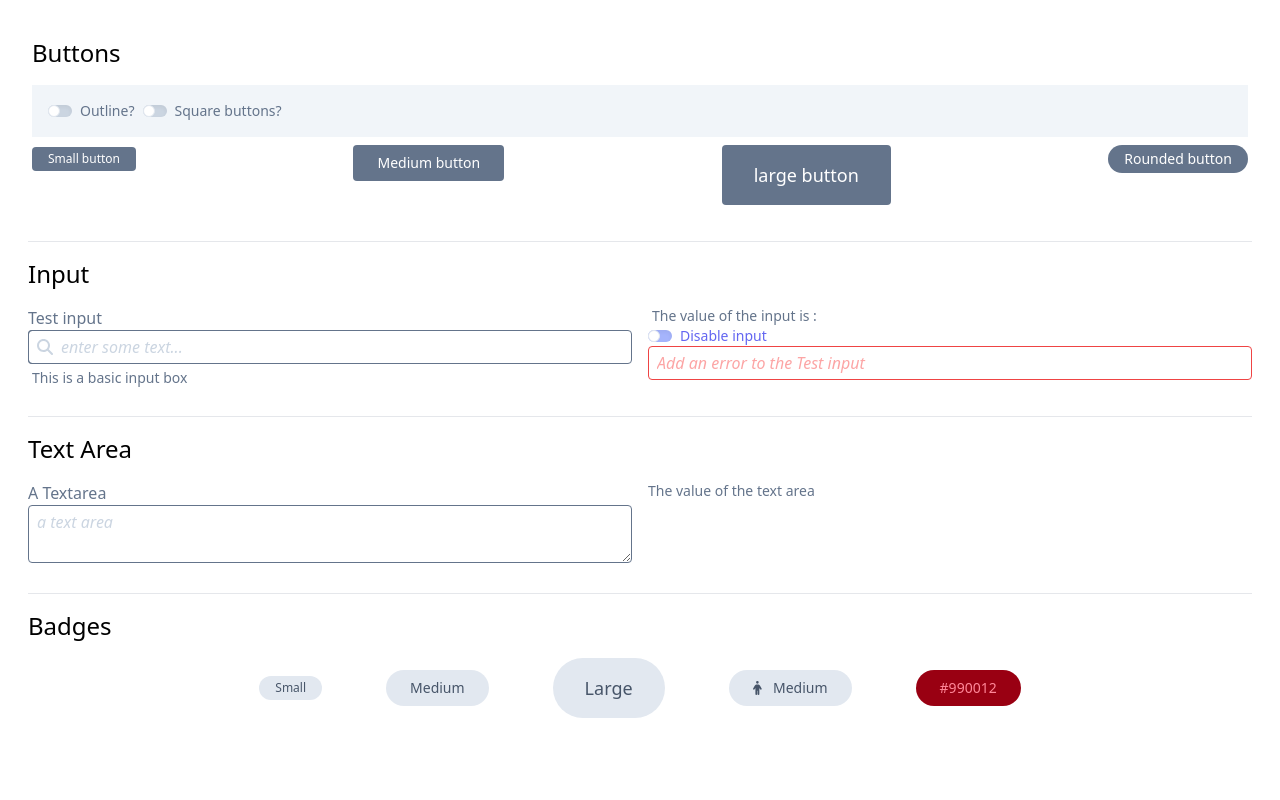
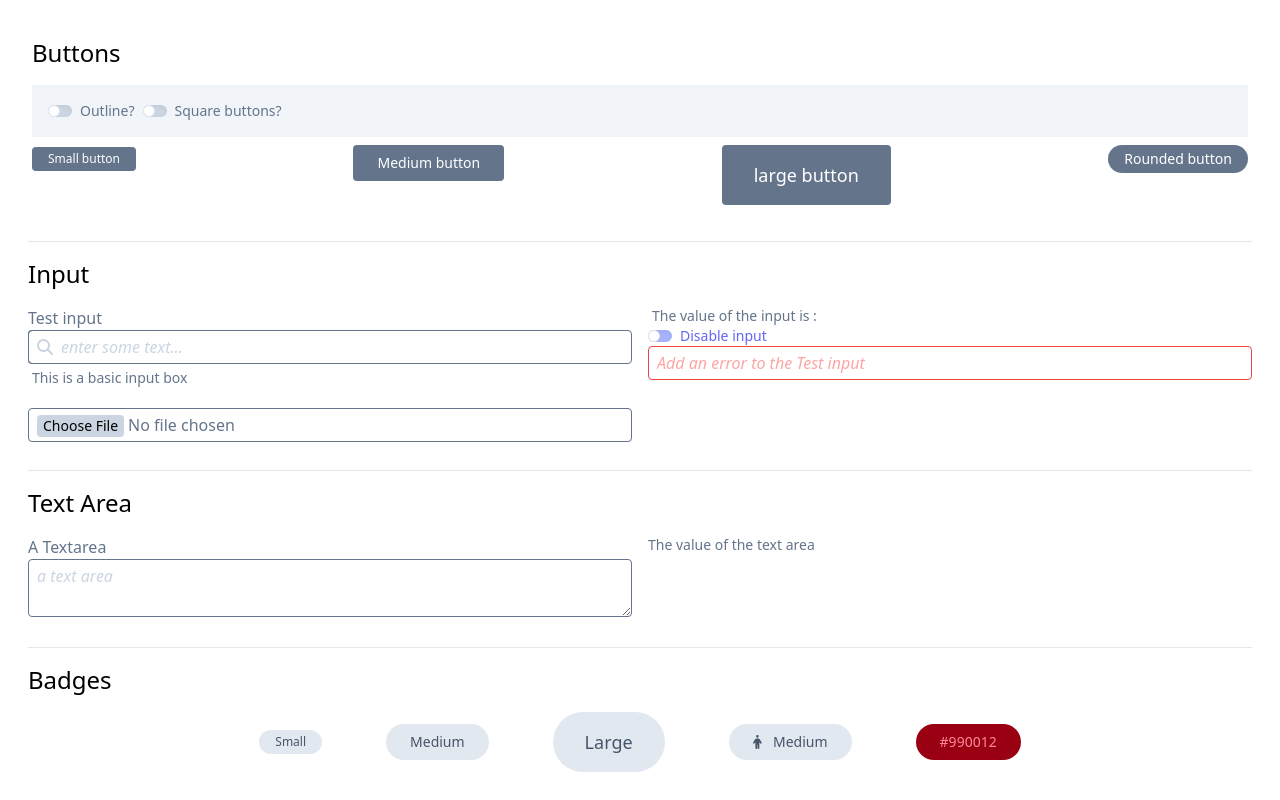
Before and after one commit to richardhulbert/vue3-tailwind-components, a Vue app: page / in a window 1280 px wide. Shown: the part 673-1473 px from the top of the page. Before the commit the page ends 1419 px from the top, so only its background shows below. Built offline with nearby package versions, Linux system fonts and the light colour scheme.

Commit message:
updated: TwInput.vue to handle files better tailwind.config.js include file input styles

```diff
--- a/src/App.vue
+++ b/src/App.vue
@@ -42,6 +42,7 @@ let notificationPosition = ref('center')
 let notificationLifetime = ref(6)
 let textareaValue = ref('');
 let selectedRow = ref(-1)
+let fileInfo=ref('')
 
 let numOfPages = computed(() => {
   return Math.ceil(records.value.length / pageSize.value)
@@ -143,6 +144,10 @@ function notify() {
 
 function selectRow(id){
   selectedRow.value= _.findIndex(products.value,['id',id])
+}
+
+function handleChangedFile(file){
+  fileInfo.value = 'file:'+file.name+' size:'+file.size+' type:'+file.type
 }
 
 
@@ -312,6 +317,13 @@ function selectRow(id){
           <tw-input placeholder="Add an error to the Test input" color="danger"
                     v-model="inputError"></tw-input>
         </div>
+        <div>
+          <tw-input @changed="handleChangedFile" type="file"  :color="accentColor"></tw-input>
+        </div>
+
+        <div>
+          <p>{{fileInfo}}</p>
+        </div>
       </div>
     </section>
     <section class="p-3 ">
--- a/src/components/input/TwInput.vue
+++ b/src/components/input/TwInput.vue
@@ -86,9 +86,22 @@ export default {
     }
   },
   methods: {
-    handleChange(){
-      this.$emit('update:modelValue',this.inputVal)
-      this.$emit('changed',this.inputVal)
+    handleChange($event){
+      if(this.type==='file'){
+        const target = $event.target;
+
+        if (target && target.files) {
+          let file = target.files[0]
+          this.$emit('changed',file)
+        }
+      }else{
+        this.$emit('update:modelValue',this.inputVal)
+        this.$emit('changed',this.inputVal)
+      }
+
+
+
+
     }
 
   },
@@ -106,7 +119,8 @@ export default {
       let c = this.error? this.errorColor:this.color;
       let lm = this.hasIcon? ' pl-8 ':''
       let op = this.disabled? ' opacity-50':''
-      return 'border-'+c+'-500  text-'+c+'-500' +lm +op +' placeholder:italic placeholder-'+this.color+'-300'
+      let f = this.type==='file'? ' file:bg-'+this.color+'-300 file:text-sm file:border-0 file:rounded file:text-'+this.color+'-700':''
+      return 'border-'+c+'-500  text-'+c+'-500' +lm +op +' placeholder:italic placeholder-'+this.color+'-300' +f
     },
     hasError(){
       return this.error.length>0
--- a/tailwind.config.js
+++ b/tailwind.config.js
@@ -8,7 +8,7 @@ module.exports = {
   safelist: [
     {
       pattern: /bg-(primary|secondary|warning|success|danger|info)-(\d00)/,
-      variants:  ['hover', 'focus'],
+      variants:  ['hover', 'focus', 'file'],
     },
     {
       pattern: /border-(primary|secondary|warning|success|danger|info)-(\d00)/,
@@ -19,6 +19,7 @@ module.exports = {
     {
       pattern: /placeholder-(\w+)-(\d00)/,
     },
+
   ],
   theme: {
     extend: {
```
Also changed, not shown: src/components/input/README.md, 1 other file (tests, documents, lock files or other folders).
